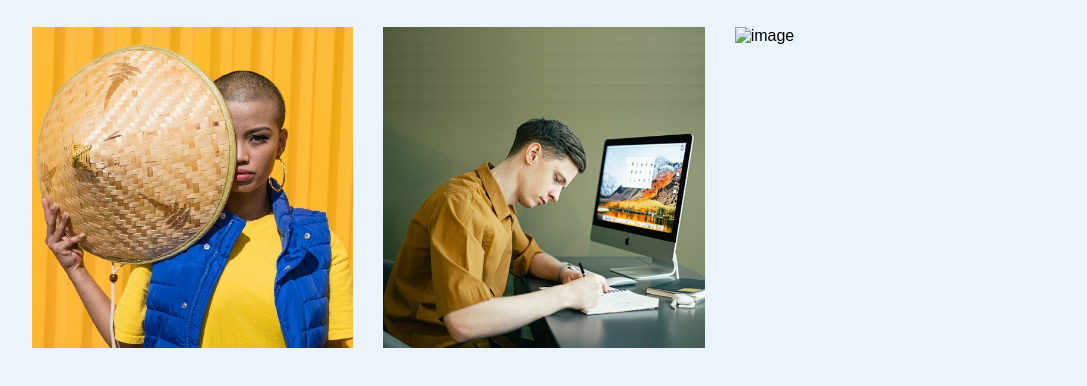
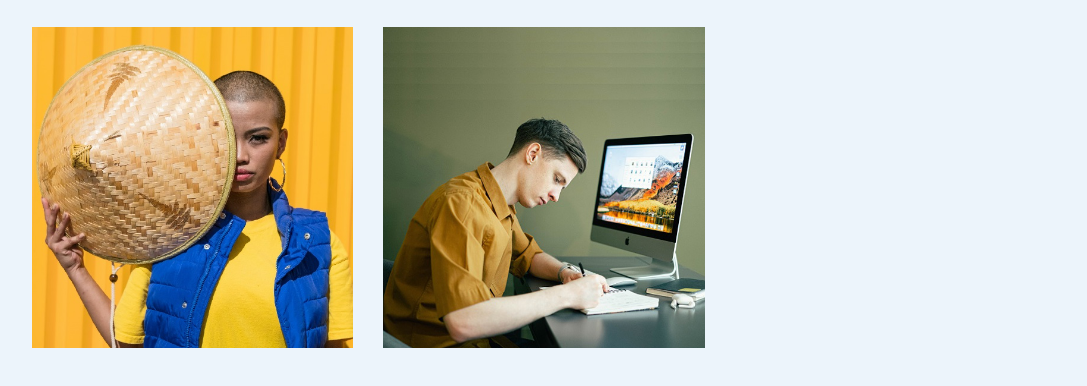
Before and after one commit to ocrearyy/My-Gallery-App-, a plain HTML site: page index.html in a window 1280 px wide. Shown: the part 776-1162 px from the top of the page, without its empty margins (96-1183 px from the left). Drawn offline with Linux system fonts and the light colour scheme.

Commit message:
Update index.html

```diff
--- a/index.html
+++ b/index.html
@@ -18,7 +18,6 @@
     <img src="img6.jpg" alt="image">
     <img src="img7.jpg" alt="image">
     <img src="img8.jpg" alt="image">
-    <img src="img9.jpg" alt="image">
 </div>
 
 
```
